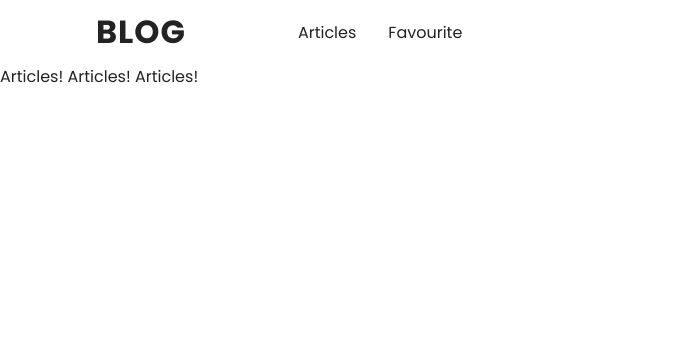
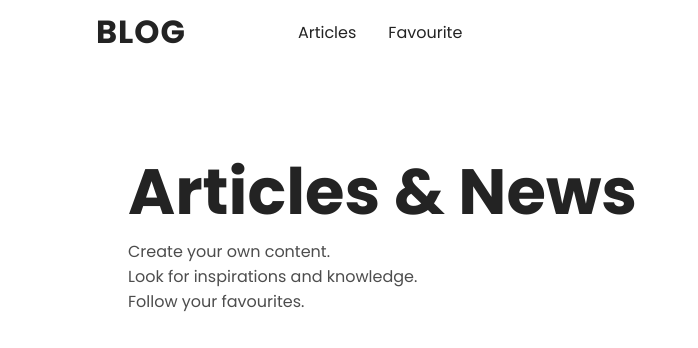
Before and after one commit to ajiiz/blog-landingi-react, a React app: page /articles in a window 1280 px wide. Shown: the top 348 px of the page, without its empty margins (0-698 px from the left). Built offline with nearby package versions, Linux system fonts and the light colour scheme; no server answers.

Commit message:
Imported and modified child components structure

```diff
--- a/src/components/Articles/index.js
+++ b/src/components/Articles/index.js
@@ -1,8 +1,14 @@
-import React, { useEffect } from 'react'
+import React, { useState, useEffect } from 'react'
 
 import { fetchArticles } from '../services/articles'
 
+import ArticlesShowcase from './ArticlesShowcase'
+import ArticlesMain from './ArticlesMain'
+import styles from "./articles.module.css"
+
 const Articles = () => {
+
+	const [articles, setArticles] = useState({})
 
 	useEffect(() => {
 		const fetchData = async () => {
@@ -17,8 +23,9 @@ const Articles = () => {
 	}, [])
 
 	return (
-		<div>
-				Articles! Articles! Articles!
+		<div className={styles.articles}>
+			<ArticlesMain styles={styles} />
+			<ArticlesShowcase styles={styles} />
 		</div>
 	)
 }
```
